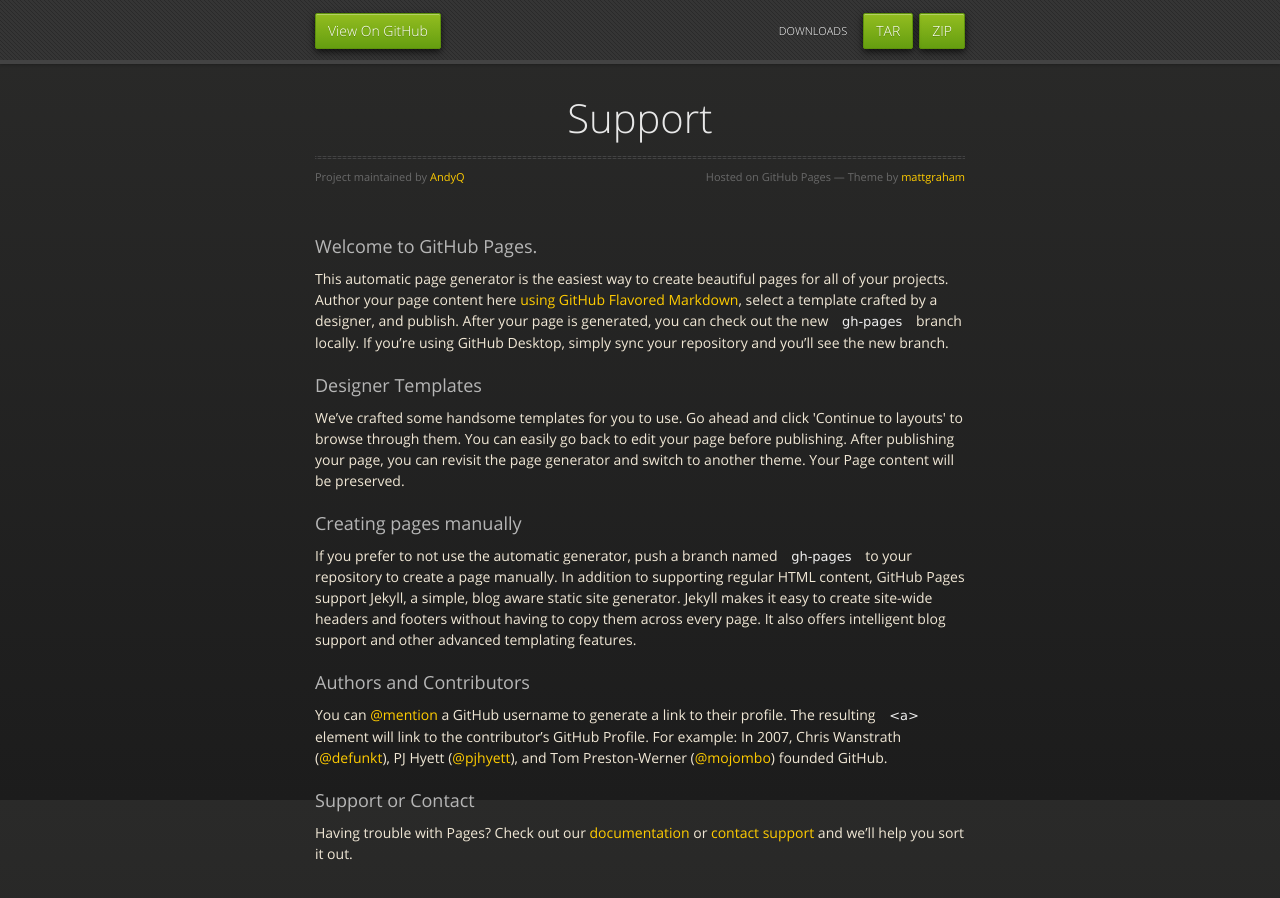
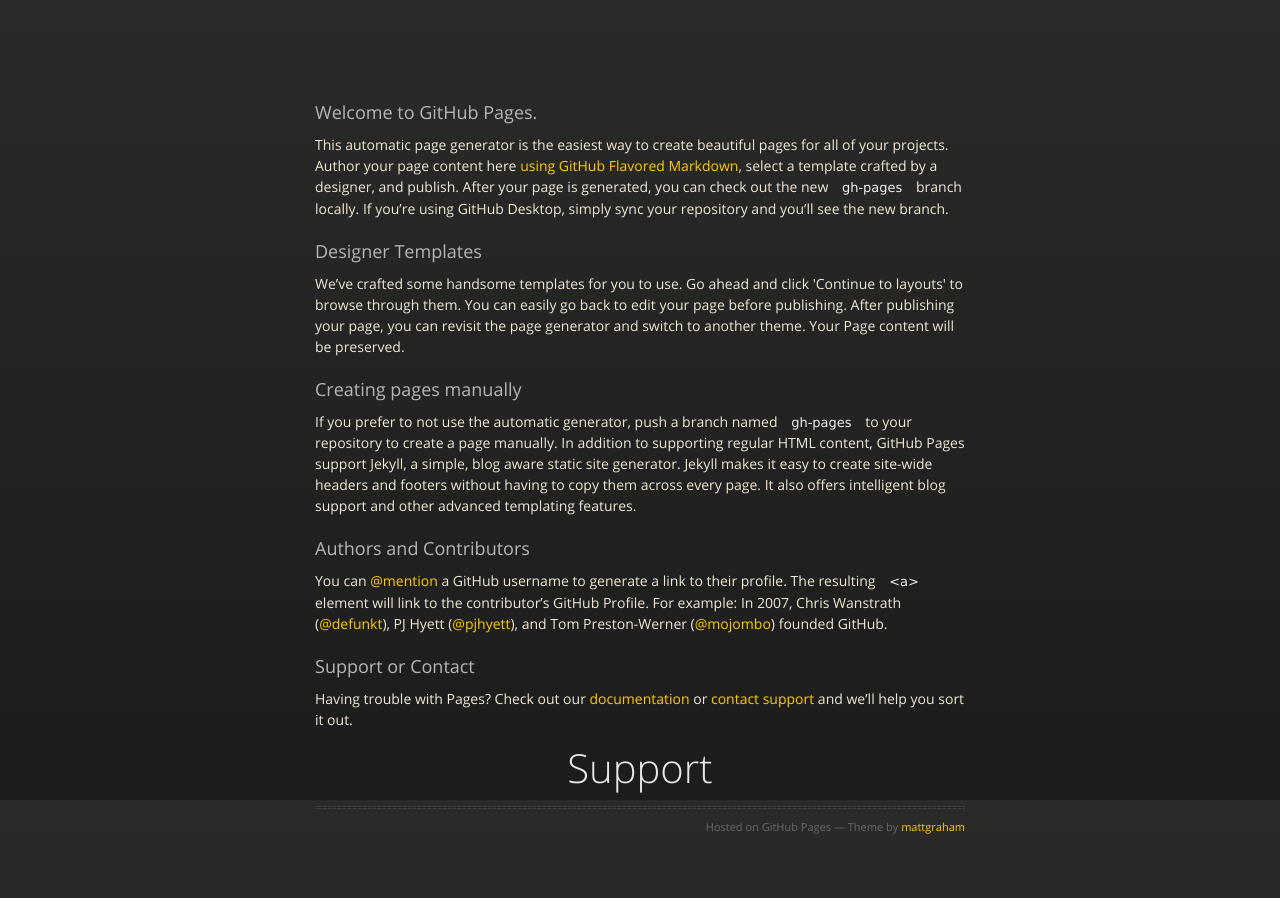
Before and after one commit to AndyQ/Support, a plain HTML site: page index.html in a window 1280 px wide. Drawn offline with nearby package versions, Linux system fonts and the light colour scheme.

Commit message:
Update index.html

```diff
--- a/index.html
+++ b/index.html
@@ -18,25 +18,9 @@
 
   </head>
   <body>
-      <div id="header">
-        <nav>
-          <li class="fork"><a href="https://github.com/AndyQ/Support">View On GitHub</a></li>
-          <li class="downloads"><a href="https://github.com/AndyQ/Support/zipball/master">ZIP</a></li>
-          <li class="downloads"><a href="https://github.com/AndyQ/Support/tarball/master">TAR</a></li>
-          <li class="title">DOWNLOADS</li>
-        </nav>
-      </div><!-- end header -->
-
     <div class="wrapper">
 
       <section>
-        <div id="title">
-          <h1>Support</h1>
-          <p></p>
-          <hr>
-          <span class="credits left">Project maintained by <a href="https://github.com/AndyQ">AndyQ</a></span>
-          <span class="credits right">Hosted on GitHub Pages &mdash; Theme by <a href="https://twitter.com/michigangraham">mattgraham</a></span>
-        </div>
 
         <h3>
 <a id="welcome-to-github-pages" class="anchor" href="#welcome-to-github-pages" aria-hidden="true"><span aria-hidden="true" class="octicon octicon-link"></span></a>Welcome to GitHub Pages.</h3>
@@ -62,6 +46,13 @@
 <a id="support-or-contact" class="anchor" href="#support-or-contact" aria-hidden="true"><span aria-hidden="true" class="octicon octicon-link"></span></a>Support or Contact</h3>
 
 <p>Having trouble with Pages? Check out our <a href="https://help.github.com/pages">documentation</a> or <a href="https://github.com/contact">contact support</a> and we’ll help you sort it out.</p>
+
+        <div id="title">
+          <h1>Support</h1>
+          <p></p>
+          <hr>
+          <span class="credits right">Hosted on GitHub Pages &mdash; Theme by <a href="https://twitter.com/michigangraham">mattgraham</a></span>
+        </div>
       </section>
 
     </div>
```
